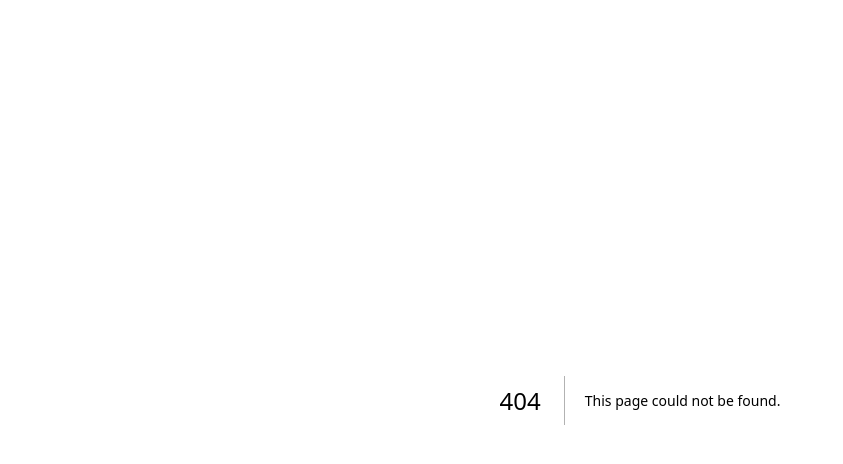
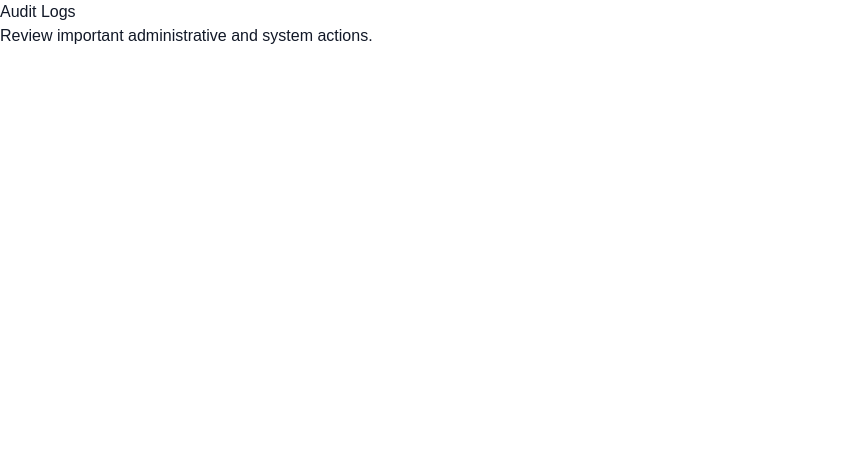
Before and after one commit to pra-y104/promvanta, a Next.js app: page /admin/audit-logs in a window 1280 px wide. Before the commit this address had no page. Shown: the top 464 px of the page, without its empty margins (0-843 px from the left). Built offline with nearby package versions, Linux system fonts and the light colour scheme.

Commit message:
Create AdminAuditLogsPage component

```diff
--- /dev/null
+++ b/app/admin/audit-logs/page.tsx
@@ -0,0 +1,8 @@
+export default function AdminAuditLogsPage() {
+  return (
+    <main>
+      <h1>Audit Logs</h1>
+      <p>Review important administrative and system actions.</p>
+    </main>
+  );
+}
```
